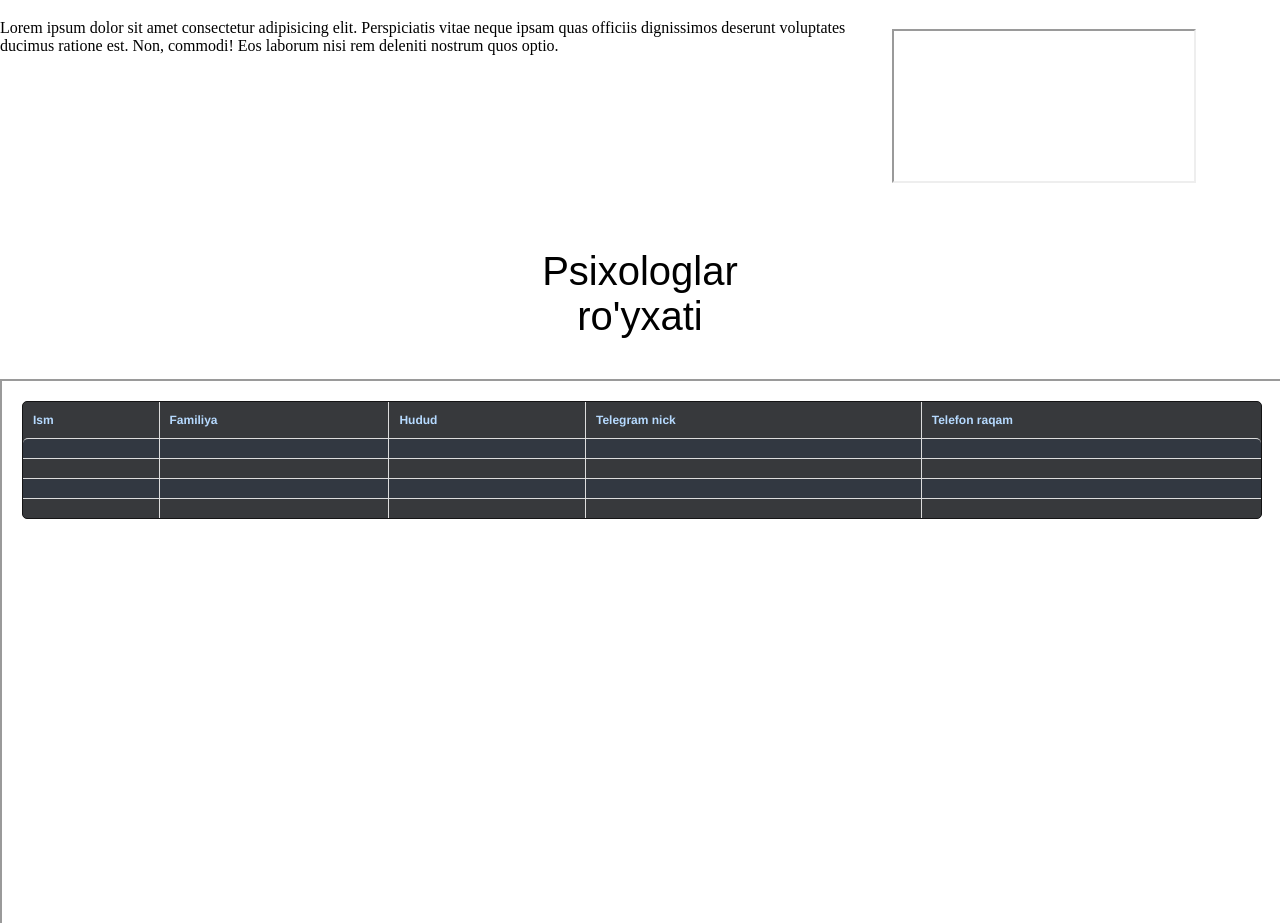
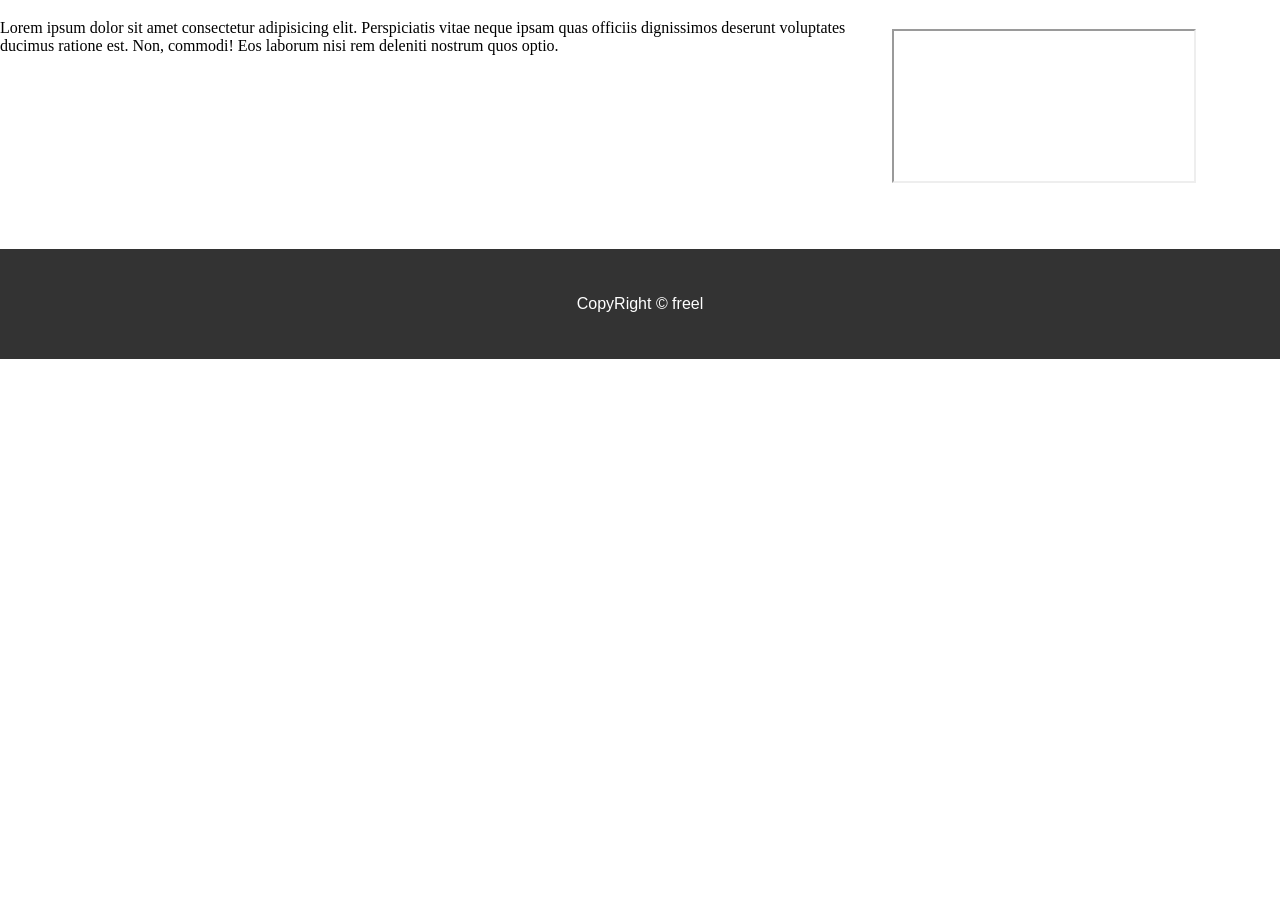
Before and after one commit to admin007r/pp, a plain HTML site: page index.html in a window 1280 px wide. Shown: the part 577-1500 px from the top of the page. After the commit the page ends 936 px from the top, so only its background shows below. Drawn offline with Linux system fonts and the light colour scheme.

Commit message:
Update index.html

```diff
--- a/index.html
+++ b/index.html
@@ -44,8 +44,8 @@
 </div>
 <div class="clr"></div>
 <diV class="box">
- <p>Psixologlar<br>ro'yxati</p>
- <iframe src="table.html" width="100%" height="1000px"></iframe>
+<!-- <p>Psixologlar<br>ro'yxati</p>
+ <iframe src="table.html" width="100%" height="1000px"></iframe>-->
 </div>
 
   </diV>
```
